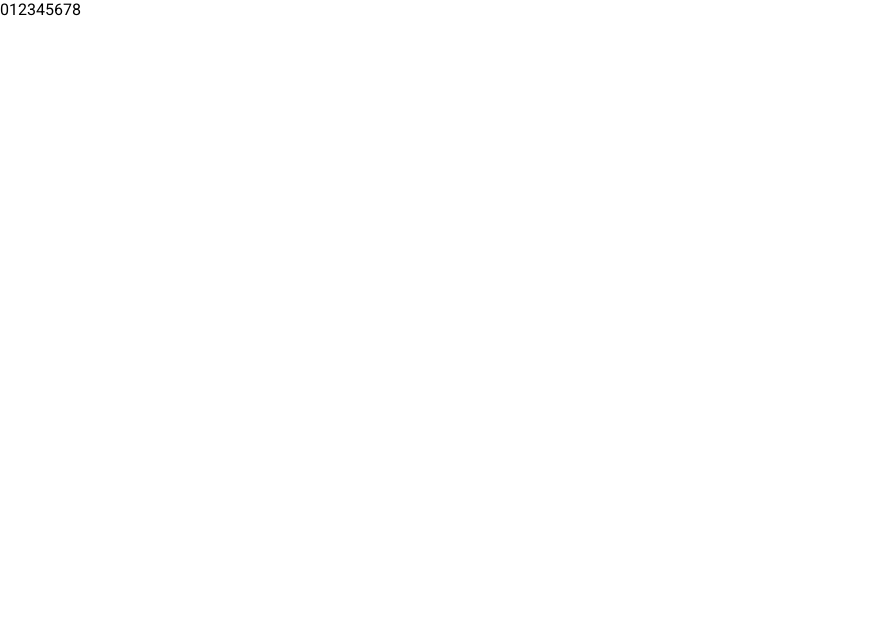
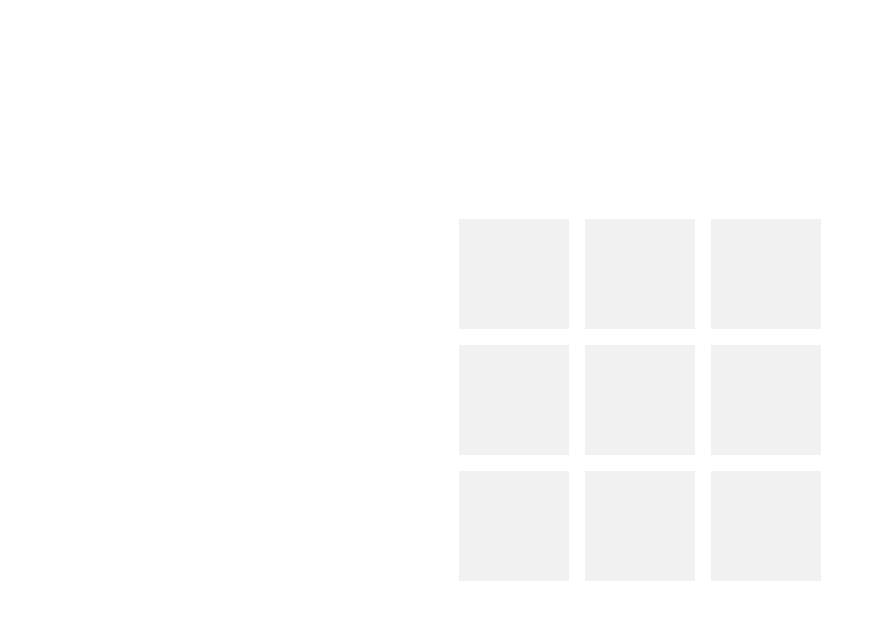
Before and after one commit to tices0/Web-Games, a React (Create React App) app in the folder tic-tac-toe/: page / in a window 1280 px wide. Shown: the top 620 px of the page, without its empty margins (0-884 px from the left). Built offline with nearby package versions, Linux system fonts and the light colour scheme.

Commit message:
styling for board and icons done

```diff
--- a/tic-tac-toe/public/index.html
+++ b/tic-tac-toe/public/index.html
@@ -15,6 +15,13 @@
 			href="https://fonts.googleapis.com/css2?family=Roboto:wght@400;500;700&display=swap"
 			rel="stylesheet"
 		/>
+		<link
+			rel="stylesheet"
+			href="https://cdnjs.cloudflare.com/ajax/libs/font-awesome/6.4.0/css/all.min.css"
+			integrity="sha512-iecdLmaskl7CVkqkXNQ/ZH/XLlvWZOJyj7Yy7tcenmpD1ypASozpmT/E0iPtmFIB46ZmdtAc9eNBvH0H/ZpiBw=="
+			crossorigin="anonymous"
+			referrerpolicy="no-referrer"
+		/>
 		<title>Tic Tac Toe</title>
 	</head>
 	<body>
--- a/tic-tac-toe/src/App.jsx
+++ b/tic-tac-toe/src/App.jsx
@@ -1,16 +1,9 @@
 import React from "react";
 import "./styles/style.css";
-
-const list = [0, 1, 2, 3, 4, 5, 6, 7, 8];
+import Board from "./components/Board";
 
 function App() {
-	return (
-		<main className="grid">
-			{list.map(item => (
-				<button className="box">{item}</button>
-			))}
-		</main>
-	);
+	return <Board />;
 }
 
 export default App;
--- /dev/null
+++ b/tic-tac-toe/src/components/Board.jsx
@@ -0,0 +1,31 @@
+import React, { useRef, useState, useEffect } from "react";
+
+const list = [0, 1, 2, 3, 4, 5, 6, 7, 8];
+
+function Board() {
+	// const [xMarked, setXMarked] = useState({});
+	const [lastClick, setLastClick] = useState();
+	const xMarkedRef = useRef({});
+
+	useEffect(() => {
+		console.log(lastClick);
+	}, [lastClick]);
+
+	return (
+		<main className="grid">
+			{list.map((item, index) => (
+				<button
+					className="box"
+					ref={el => (xMarkedRef.current[index] = el)}
+					onClick={event => setLastClick(event.target)}
+				>
+					{/* <div className="background red"></div> */}
+					{/* <i className="fa-sharp fa-solid fa-xmark"></i> */}
+					{/* <i className="fa-solid fa-o"></i> */}
+				</button>
+			))}
+		</main>
+	);
+}
+
+export default Board;
--- a/tic-tac-toe/src/styles/style.css
+++ b/tic-tac-toe/src/styles/style.css
@@ -9,4 +9,55 @@ button {
 
 body {
   font-family: "Roboto", sans-serif;
+}
+
+.grid {
+  display: grid;
+  grid-template-columns: 1fr 1fr 1fr;
+  grid-template-rows: 1fr 1fr 1fr;
+  justify-content: center;
+  align-items: center;
+  gap: 1rem;
+  position: absolute;
+  top: 50%;
+  left: 50%;
+  transform: translate(-50%, -50%);
+}
+.grid .box {
+  background-color: #f1f1f1;
+  border-radius: 0;
+  width: 110px;
+  height: 110px;
+  cursor: pointer;
+  text-align: center;
+  position: relative;
+}
+.grid .box.x-marked {
+  border: 2px solid #46a3ff;
+}
+.grid .box.o-marked {
+  border: 2px solid #ff827e;
+}
+.grid .box .background {
+  opacity: 0.2;
+  position: absolute;
+  top: 0;
+  bottom: 0;
+  left: 0;
+  right: 0;
+}
+.grid .box .background.blue {
+  background-color: #46a3ff;
+}
+.grid .box .background.red {
+  background-color: #ff827e;
+}
+.grid .box i {
+  font-size: 40px;
+}
+.grid .box i.fa-xmark {
+  color: #46a3ff;
+}
+.grid .box i.fa-o {
+  color: #ff827e;
 }/*# sourceMappingURL=style.css.map */
--- a/tic-tac-toe/src/styles/style.scss
+++ b/tic-tac-toe/src/styles/style.scss
@@ -31,3 +31,63 @@ button {
 body {
 	font-family: "Roboto", sans-serif;
 }
+
+.grid {
+	display: grid;
+	grid-template-columns: 1fr 1fr 1fr;
+	grid-template-rows: 1fr 1fr 1fr;
+	justify-content: center;
+	align-items: center;
+	gap: 1rem;
+	position: absolute;
+	top: 50%;
+	left: 50%;
+	transform: translate(-50%, -50%);
+
+	.box {
+		background-color: $lighter-grey;
+		border-radius: 0;
+		width: 110px;
+		height: 110px;
+		cursor: pointer;
+		text-align: center;
+		position: relative;
+
+		&.x-marked {
+			border: 2px solid $light-blue;
+		}
+
+		&.o-marked {
+			border: 2px solid $light-red;
+		}
+
+		.background {
+			opacity: 0.2;
+			position: absolute;
+			top: 0;
+			bottom: 0;
+			left: 0;
+			right: 0;
+
+			&.blue {
+				background-color: $light-blue;
+			}
+
+			&.red {
+				background-color: $light-red;
+			}
+		}
+
+		i {
+			font-size: 40px;
+
+			&.fa-xmark {
+				color: $light-blue;
+			}
+
+			&.fa-o {
+				color: $light-red;
+			}
+		}
+	}
+}
```
Also changed, not shown: tic-tac-toe/src/pages/Menu.jsx (added), tic-tac-toe/src/pages/Multiplayer.jsx (added), tic-tac-toe/src/pages/SinglePlayer.jsx (added), 2 other files (tests, documents, lock files or other folders).
